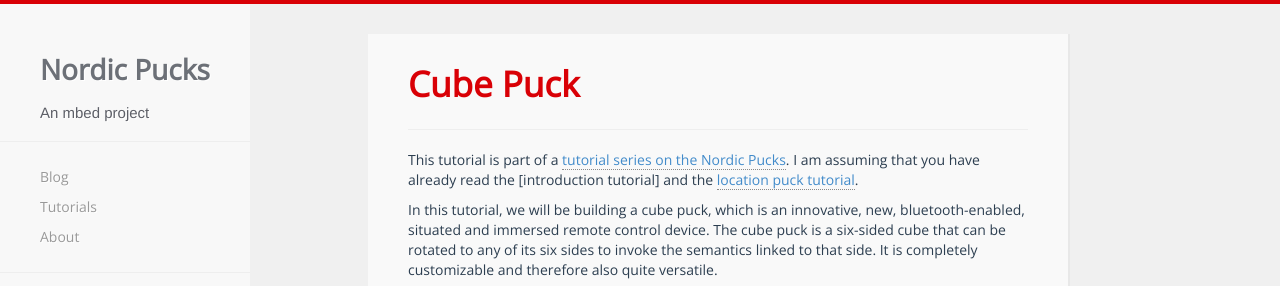
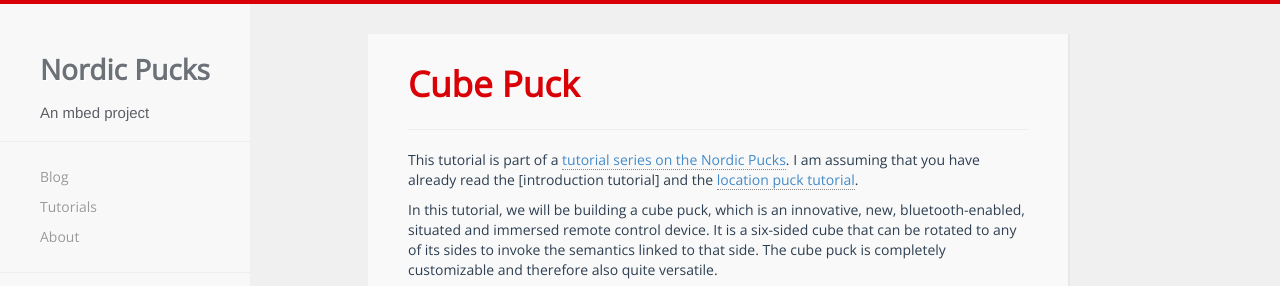
Before and after one commit to NordicPlayground/puck, a Jekyll site: the page built from _tutorials/cube.md, in a window 1280 px wide and 900 px high, cut to the strip 0-286 px from the top of the window. Built offline with Jekyll 4.4.1, drawn with Linux system fonts in a browser that asks for light colours; nearby versions of some CDN libraries; comment, search, counter and statistics services are not loaded; some of the changed text lies outside the part shown.

Commit message:
Rewrite ending & beginning of cube

```diff
--- a/_tutorials/cube.md
+++ b/_tutorials/cube.md
@@ -10,8 +10,8 @@
 I am assuming that you have already read the [introduction tutorial] and the [location puck tutorial](location.html).
 
 In this tutorial, we will be building a cube puck, which is an innovative, new, bluetooth-enabled, situated and immersed remote control device.
-The cube puck is a six-sided cube that can be rotated to any of its six sides to invoke the semantics linked to that side.
-It is completely customizable and therefore also quite versatile.
+It is a six-sided cube that can be rotated to any of its sides to invoke the semantics linked to that side.
+The cube puck is completely customizable and therefore also quite versatile.
 
 > ![](http://www.finefurniture.co/images/V184B.JPG)
 > Artist's rendition of what a cube might look like.
```
Also changed, not shown: other parts of _tutorials/cube.md (+5 -0 lines).
